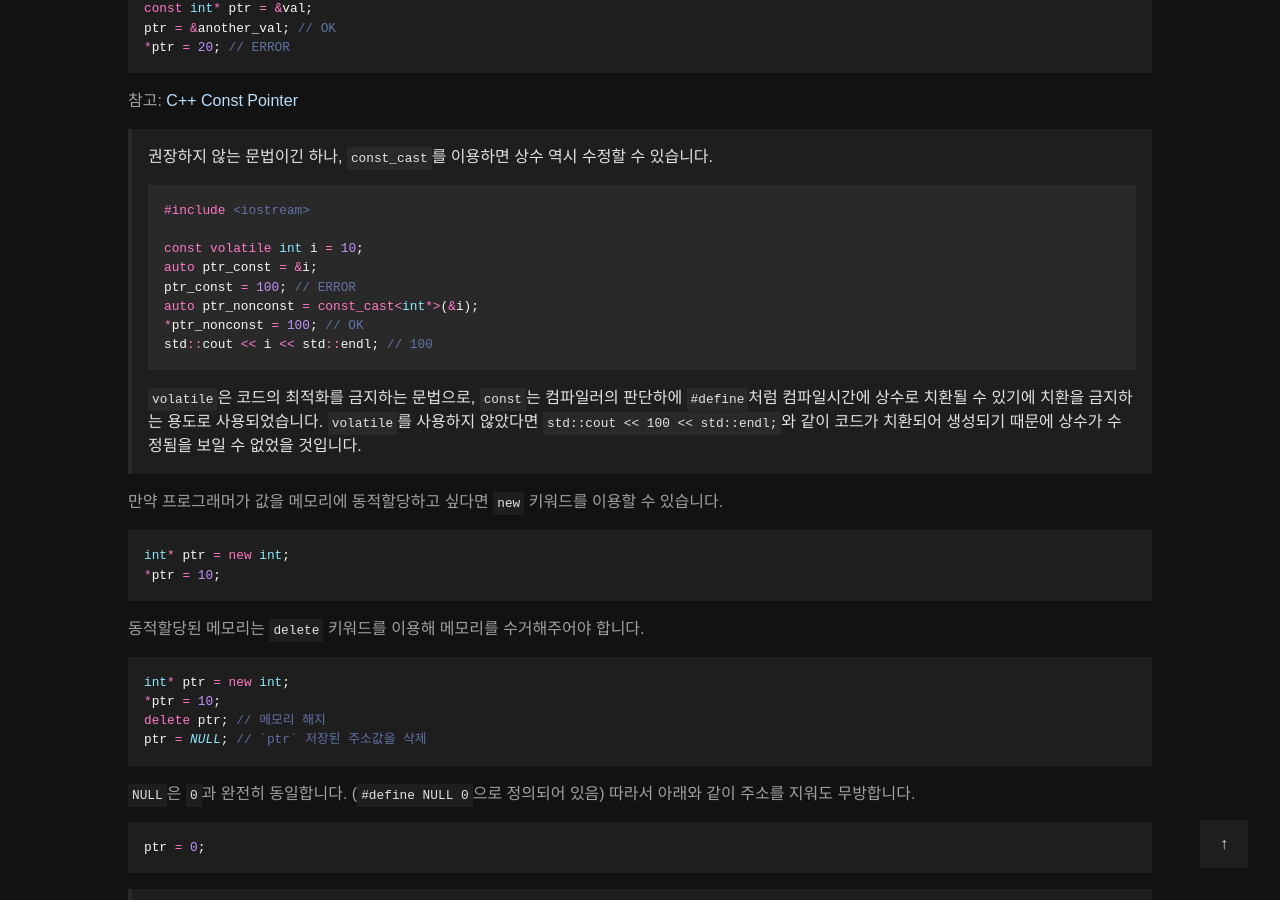
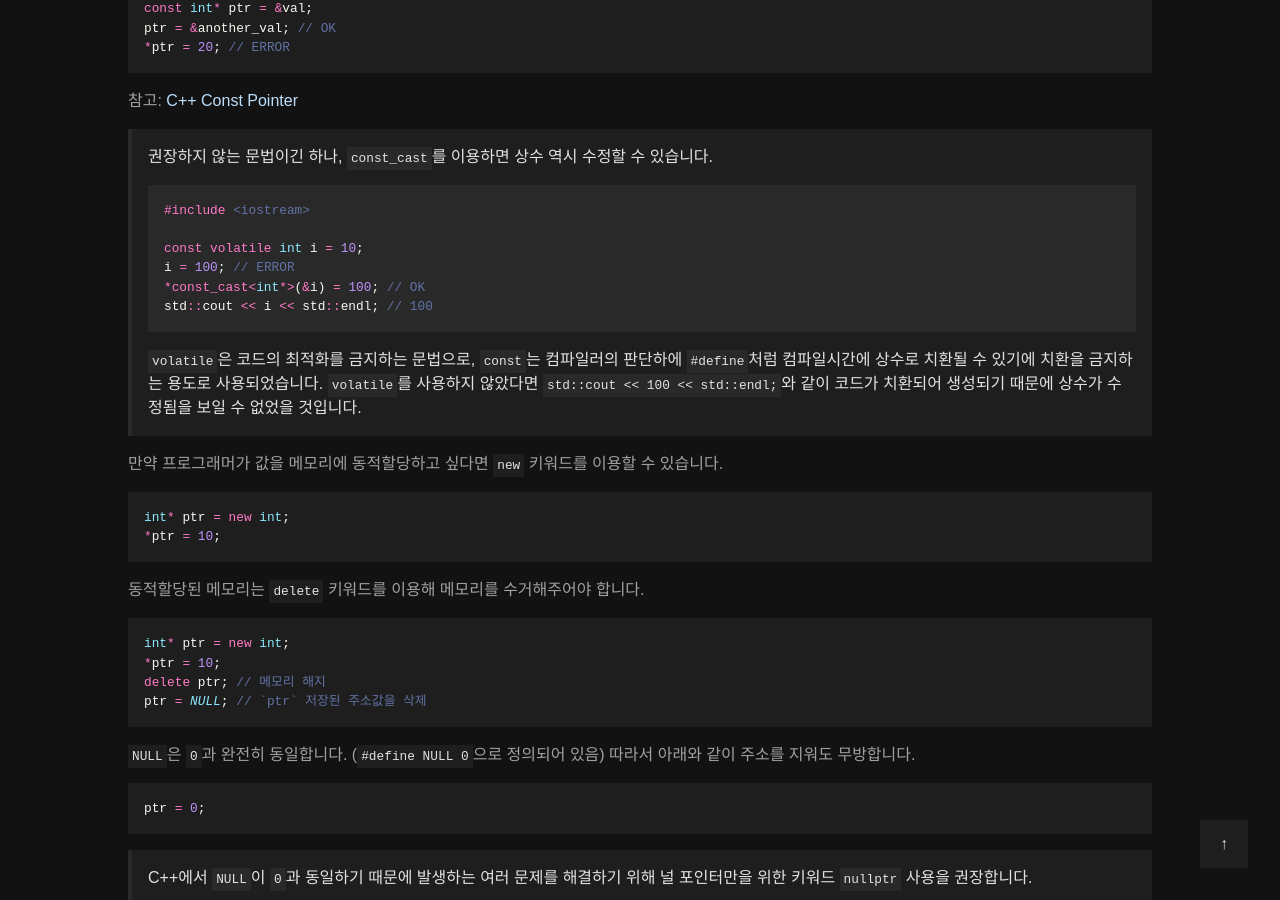
Before and after one commit to int-i/int-i.github.io, a Jekyll site: the page built from _posts/2020-03-07-cpp-review.md, in a window 1280 px wide and 900 px high, scrolled down 1771 px. Built offline with Jekyll 4.4.1, drawn with Linux system fonts in a browser that asks for light colours; some web fonts are replaced.

Commit message:
Fix typo

````diff
--- a/_posts/2020-03-07-cpp-review.md
+++ b/_posts/2020-03-07-cpp-review.md
@@ -91,10 +91,8 @@ ptr = &another_val; // OK
 > #include <iostream>
 >
 > const volatile int i = 10;
-> auto ptr_const = &i;
-> ptr_const = 100; // ERROR
-> auto ptr_nonconst = const_cast<int*>(&i);
-> *ptr_nonconst = 100; // OK
+> i = 100; // ERROR
+> *const_cast<int*>(&i) = 100; // OK
 > std::cout << i << std::endl; // 100
 > ```
 >
````
